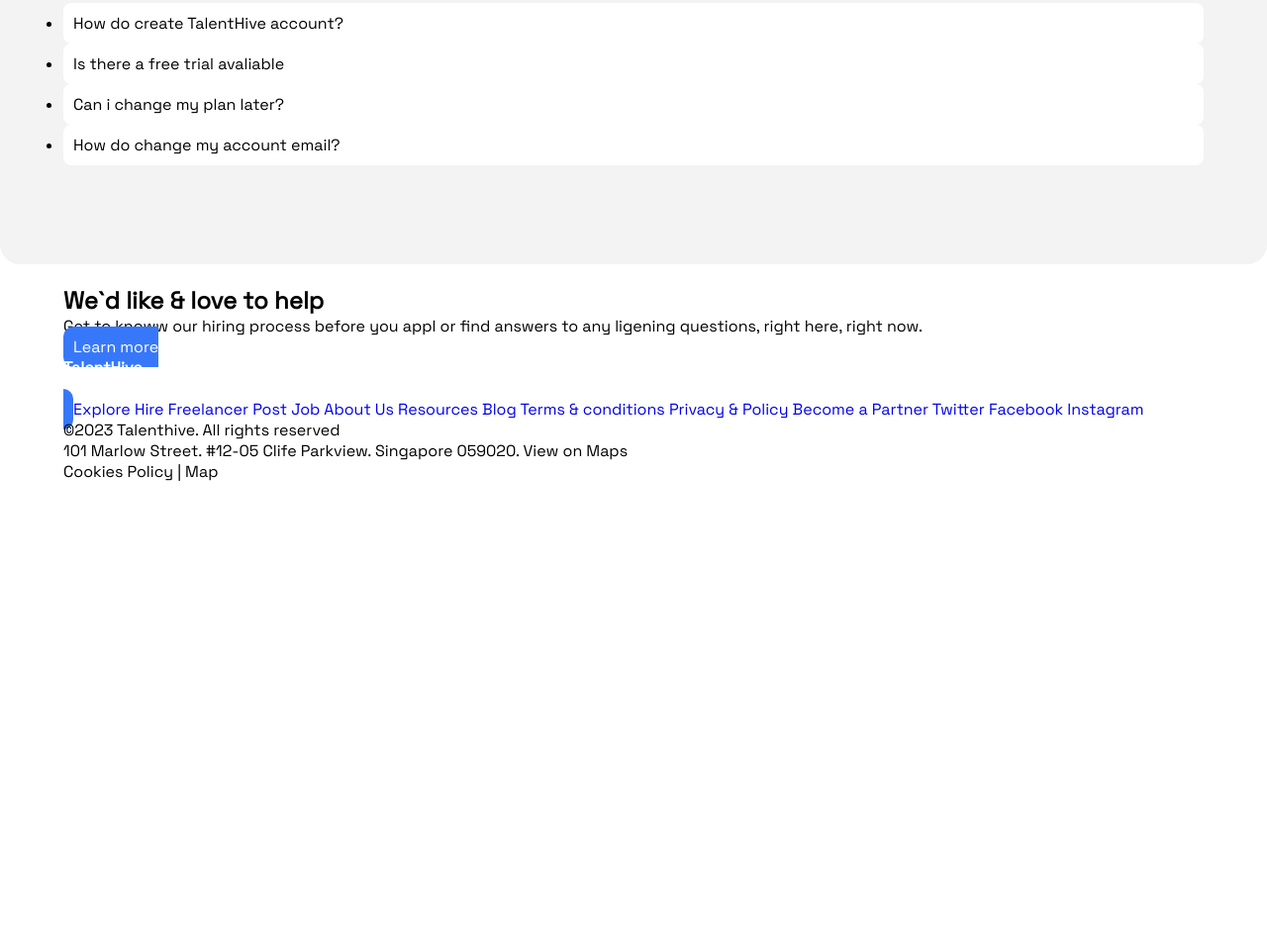
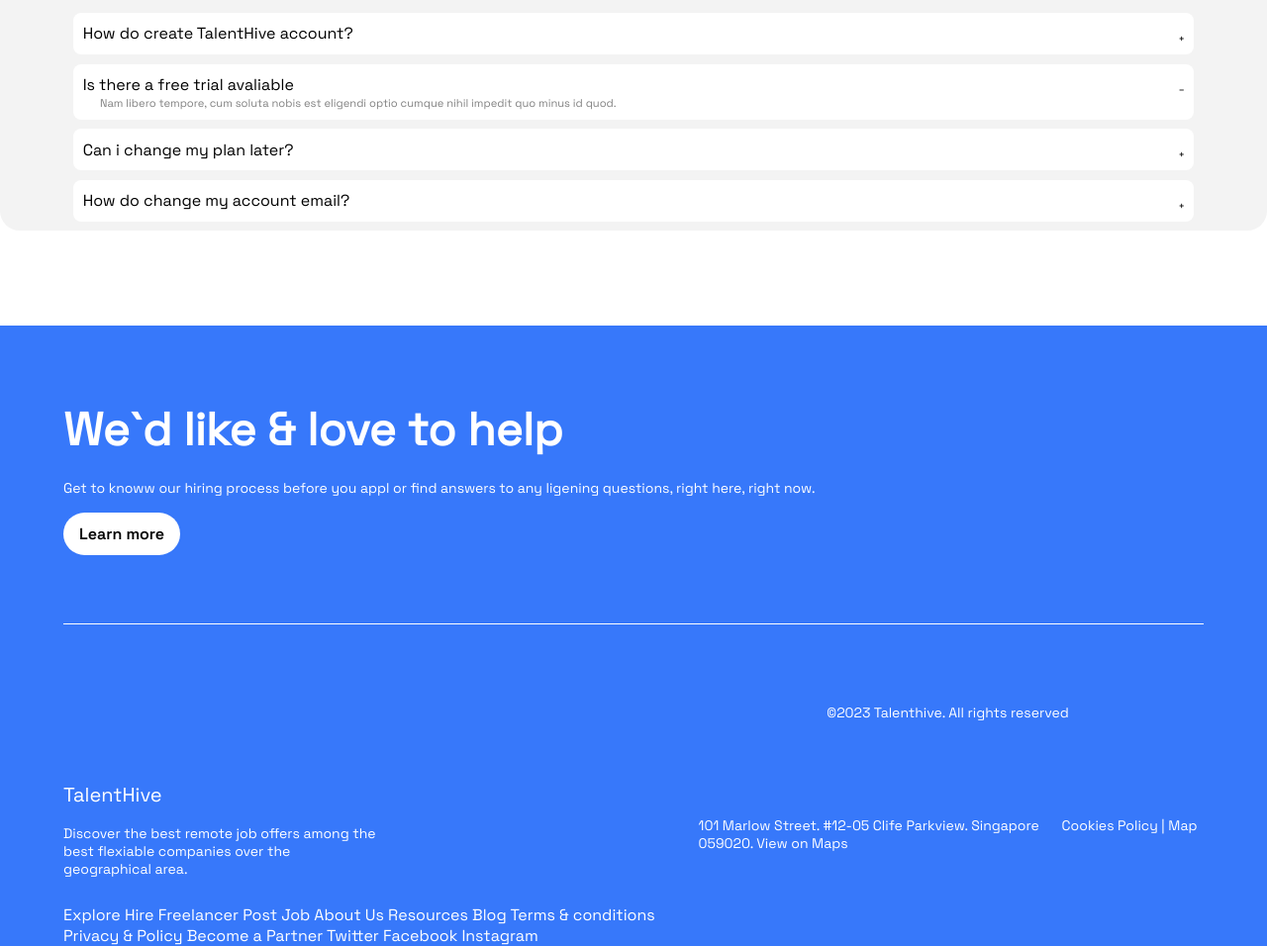
Before and after one commit to andrMiotto/TalentHive-Mobile-First, a plain HTML site: page index.html in a window 1280 px wide. Shown: the part 1848-2804 px from the top of the page at 99% size. Before the commit the page ends 2335 px from the top, so only its background shows below. Drawn offline with Linux system fonts and the light colour scheme.

Commit message:
style-faltou-terminar-footer

```diff
--- a/index.html
+++ b/index.html
@@ -79,22 +79,36 @@
             <div class="container">
                 <h2>Why you should choose TalentHive</h2>
                 <img class="img-celular-esquerda" src="/Imagens/Image Mobile.png">
-                <ul>
-                    <li>
-                        <p>How do create TalentHive account?</p>
-                    </li>
 
-                    <li>
-                        <p>Is there a free trial avaliable</p>
-                    </li>
-                    <li>
-                        <p>Can i change my plan later?</p>
-                    </li>
-                    <li>
-                        <p>How do change my account email?</p>
-                    </li>
-                </ul>
+                <div class="card">
+                    <p class="titulos-card">How do create TalentHive account?</p>
+                    <span>&#8330;</span>
+                </div>
 
+                <div class="card">
+                    <div class="card-com-texto">
+                        <div class="titulo-span">
+                            <p class="titulos-card">Is there a free trial avaliable</p>
+                            <span>&#8331;</span>
+                        </div>
+                        <div class="texto-card">
+                            <p>Nam libero tempore, cum soluta nobis est eligendi optio cumque nihil
+                                impedit quo minus id quod.
+                            </p>
+                        </div>
+                    </div>
+
+                </div>
+                <div class="card">
+                    <p class="titulos-card">Can i change my plan later?</p>
+                    <span>&#8330;</span>
+
+                </div>
+                <div class="card">
+                    <p class="titulos-card">How do change my account email?</p>
+                    <span>&#8330;</span>
+
+                </div>
             </div>
 
 
@@ -108,12 +122,22 @@
             <div class="footer-brand">
                 <h2>We`d like & love to help</h2>
             </div>
+            <div class="descricao-footer">
                 <p>Get to knoww our hiring process before you appl or find
                     answers to any ligening questions, right here, right now.</p>
-            <a href="#" class="btn">Learn more</h3>
+            </div>
+            <a href="#" class="btn">Learn more</a>
 
-                <h4>TalentHive</h4>
-                <p>Discover the best remote job
+            <div class="footer-divider"></div>
+
+            <div class="above-footer">
+                <div class="container-above">
+                    <div class="logo-footer">
+
+                        TalentHive
+
+                    </div>
+                    <p class="above-logo-text">Discover the best remote job
                         offers among the best flexiable
                         companies over the geographical
                         area.</p>
@@ -122,20 +146,25 @@
                     <a href="#">Explore</a>
                     <a href="#">Hire Freelancer</a>
                     <a href="#">Post Job</a>
+
                     <a href="#">About Us</a>
                     <a href="#">Resources</a>
                     <a href="#">Blog</a>
+
                     <a href="#">Terms & conditions</a>
                     <a href="#">Privacy & Policy</a>
                     <a href="#">Become a Partner</a>
+
                     <a href="#">Twitter</a>
                     <a href="#">Facebook</a>
                     <a href="#">Instagram</a>
-
-
+                </div>
+                <div class="direitos-autorais">
                     <p>©2023 Talenthive. All rights reserved</p>
-                <p>101 Marlow Street. #12-05 Clife Parkview. Singapore 059020. View on Maps</p>
+                    <p class="direitos-meio">101 Marlow Street. #12-05 Clife Parkview. Singapore 059020. View on Maps
+                    </p>
                     <p> Cookies Policy | Map</p>
+                </div>
             </div>
 
 
--- a/style.css
+++ b/style.css
@@ -4,7 +4,7 @@
 
     --font-body: 'SpaceGrotesk-Regular', sans-serif;
     --font-logo: 'SpaceGrotesk', sans-serif;
-
+    --font-btn: 'SpaceGrotesk-Bold', sans-serif;
 
 
 }
@@ -53,7 +53,7 @@
     }
 
     .hero h1 {
-        font-size:  2.6rem;
+        font-size: 2.6rem;
         font-weight: 600;
         display: flex;
         align-items: center;
@@ -61,8 +61,9 @@
         text-align: center;
     }
 
-    .body-a,.body-b{
-        font-size:  1rem;
+    .body-a,
+    .body-b {
+        font-size: 1rem;
         font-weight: 600;
         display: flex;
         align-items: center;
@@ -71,7 +72,7 @@
     }
 
 
-    .body-a h2{
+    .body-a h2 {
         margin-bottom: 35px;
         margin-top: 50px;
     }
@@ -84,33 +85,121 @@
         font-size: 0.9rem;
     }
 
-    .hero img , .img-video{
+    .hero img,
+    .img-video {
         max-width: 100%;
     }
 
-    .titulo-body-b{
+    .titulo-body-b {
         justify-content: center;
     }
-    .body-b{
+
+    .body-b {
         background-color: rgba(243, 243, 243, 1);
         border-radius: 20px;
         justify-content: center;
-        padding-bottom: 100px;
+        margin-bottom: 96px;
+
     }
-    .body-b p{
+
+    .card {
+        display: flex;
         padding: 10px;
         background-color: white;
         border-radius: 8px;
         font-weight: 200;
-        display: flex;
+        justify-content: space-between;
+        margin: 9.65px;
+        align-items: center;
+
 
     }
 
-    .li{
-        list-style: none;
-        text-decoration: none;
+    .card-com-texto {
+        width: 100%;
+
+    }
+
+    .titulo-span {
         display: flex;
+        justify-content: space-between;
     }
+
+
+    .texto-card {
+        max-width: 50%;
+        font-size: 0.7rem;
+        color: gray;
+    }
+
+    .footer {
+        background-color: var(--primary-color);
+
+    }
+
+
+    .footer h2 {
+        padding-top: 4.75rem;
+        margin-bottom: 1.313rem;
+        color: white;
+        font-size: 2.875rem;
+    }
+
+    .footer p {
+        font-size: 14px;
+        margin-bottom: 1.688rem;
+    }
+
+    .footer p,
+    a {
+        color: white;
+    }
+
+    .above-footer {
+        display: flex;
+        flex-direction: row;
+        justify-content: space-between;
+    }
+
+    .logo-footer {
+        font-size: 1.25rem;
+        color: white;
+        margin-top: 4.938rem;
+        margin-bottom: 1.063rem;
+    }
+
+
+
+    .footer-divider {
+
+        border-top: 1px solid white;
+        margin: 5rem 0;
+    }
+
+    .descricao-footer {
+        max-width: 72%;
+    }
+
+
+    .footer-brand {
+        max-width: 80%;
+    }
+
+    .above-logo-text {
+        max-width: 50%;
+    }
+
+    .direitos-autorais {
+        display: flex;
+        flex-wrap: wrap;
+        justify-content: center;
+
+    }
+
+    .direitos-meio{
+        max-width: 71%;
+    }
+
 
 
 }
@@ -126,13 +215,14 @@ body {
 }
 
 .btn {
-    color: white;
-    list-style: none;
-    text-decoration: none;
-    padding: 10px;
-    border-radius: 10px;
-    background-color: var(--primary-color);
+    font-family: var(--font-btn);
+    color: black;
+    padding: 11px 16px;
+    border-radius: 40px;
+    background-color: white;
 }
+
+.btn::after {}
 
 .header {
     padding: 1rem 0;
```
Lines whose indentation alone changed are shown as unchanged.
